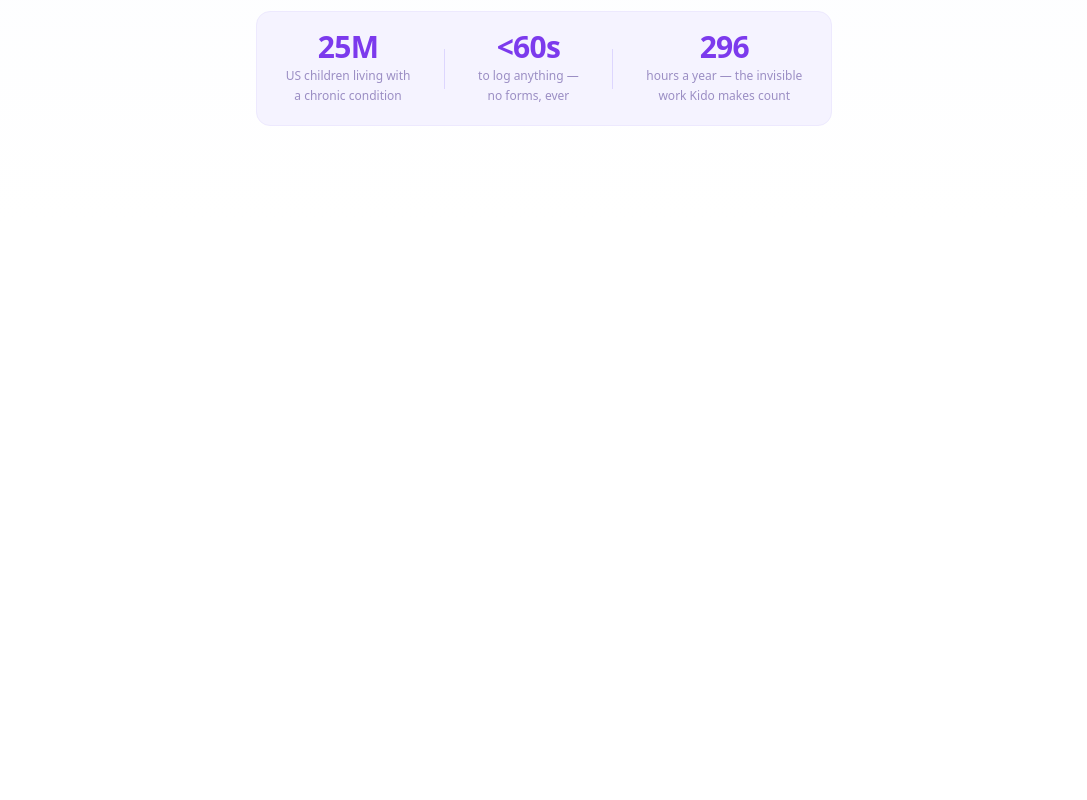
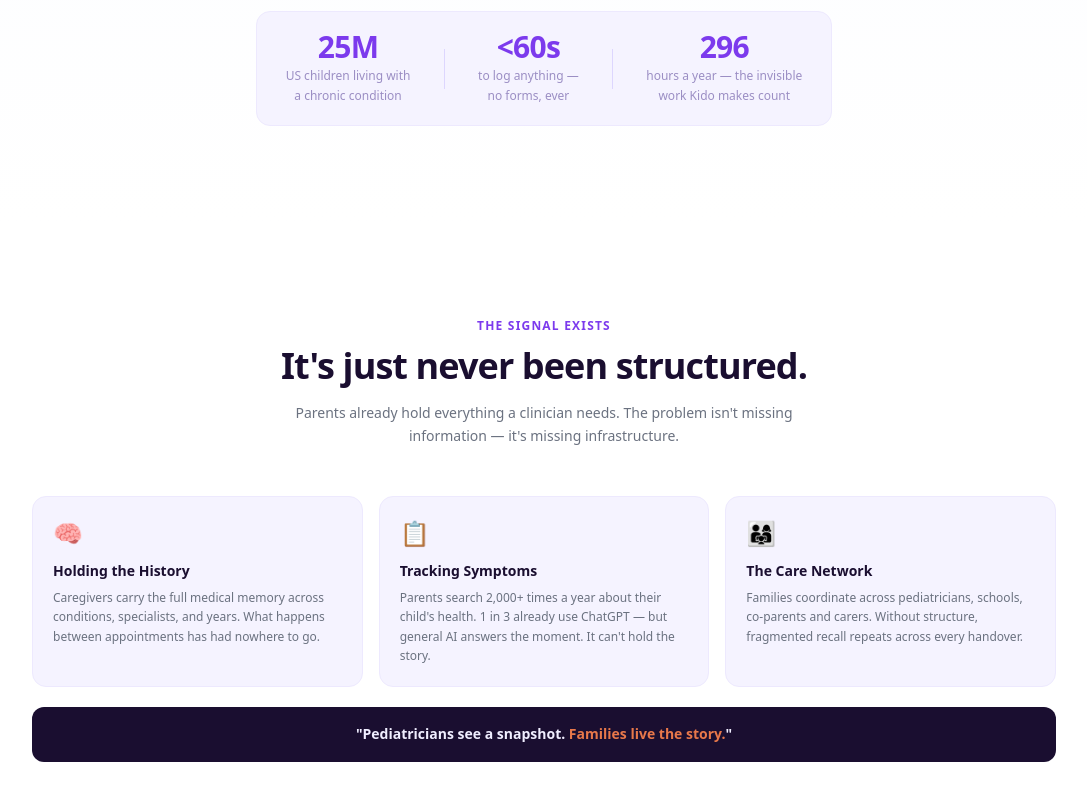
Before and after one commit to kidture/kido-landing, a Next.js app: page / in a window 1280 px wide. Shown: the part 590-1390 px from the top of the page, without its empty margins (96-1183 px from the left). Before the commit the page ends 812 px from the top, so only its background shows below. Built offline with nearby package versions, Linux system fonts and the light colour scheme.

Commit message:
feat: add invisible burden section

```diff
--- a/app/page.tsx
+++ b/app/page.tsx
@@ -1,11 +1,13 @@
 import Nav from '@/components/nav'
 import Hero from '@/components/hero'
+import Burden from '@/components/burden'
 
 export default function Home() {
   return (
     <main>
       <Nav />
       <Hero />
+      <Burden />
     </main>
   )
 }
--- /dev/null
+++ b/components/burden.tsx
@@ -0,0 +1,63 @@
+const cards = [
+  {
+    icon: '🧠',
+    title: 'Holding the History',
+    body: 'Caregivers carry the full medical memory across conditions, specialists, and years. What happens between appointments has had nowhere to go.',
+  },
+  {
+    icon: '📋',
+    title: 'Tracking Symptoms',
+    body: "Parents search 2,000+ times a year about their child's health. 1 in 3 already use ChatGPT — but general AI answers the moment. It can't hold the story.",
+  },
+  {
+    icon: '👨‍👩‍👧',
+    title: 'The Care Network',
+    body: 'Families coordinate across pediatricians, schools, co-parents and carers. Without structure, fragmented recall repeats across every handover.',
+  },
+]
+
+export default function Burden() {
+  return (
+    <section className="bg-white px-6 py-24">
+      <div className="max-w-5xl mx-auto">
+
+        {/* Header */}
+        <div className="text-center mb-12">
+          <p className="text-xs font-bold text-kido-purple uppercase tracking-widest mb-3">
+            The signal exists
+          </p>
+          <h2 className="text-3xl sm:text-4xl font-black text-kido-navy tracking-tight leading-tight mb-4">
+            It's just never been structured.
+          </h2>
+          <p className="text-sm text-kido-muted leading-relaxed max-w-lg mx-auto">
+            Parents already hold everything a clinician needs. The problem isn't missing
+            information — it's missing infrastructure.
+          </p>
+        </div>
+
+        {/* Three cards */}
+        <div className="grid grid-cols-1 sm:grid-cols-3 gap-4 mb-5">
+          {cards.map((card) => (
+            <div
+              key={card.title}
+              className="bg-kido-purple-tint border border-kido-purple-border-light rounded-card p-5"
+            >
+              <div className="text-2xl mb-3">{card.icon}</div>
+              <h3 className="text-sm font-bold text-kido-navy mb-2 leading-snug">{card.title}</h3>
+              <p className="text-xs text-kido-muted leading-relaxed">{card.body}</p>
+            </div>
+          ))}
+        </div>
+
+        {/* Pull quote */}
+        <div className="bg-kido-navy rounded-xl px-6 py-4 text-center">
+          <p className="text-sm font-bold text-[#F0EEFF] leading-relaxed">
+            "Pediatricians see a snapshot.{' '}
+            <span className="text-kido-coral">Families live the story.</span>"
+          </p>
+        </div>
+
+      </div>
+    </section>
+  )
+}
```
